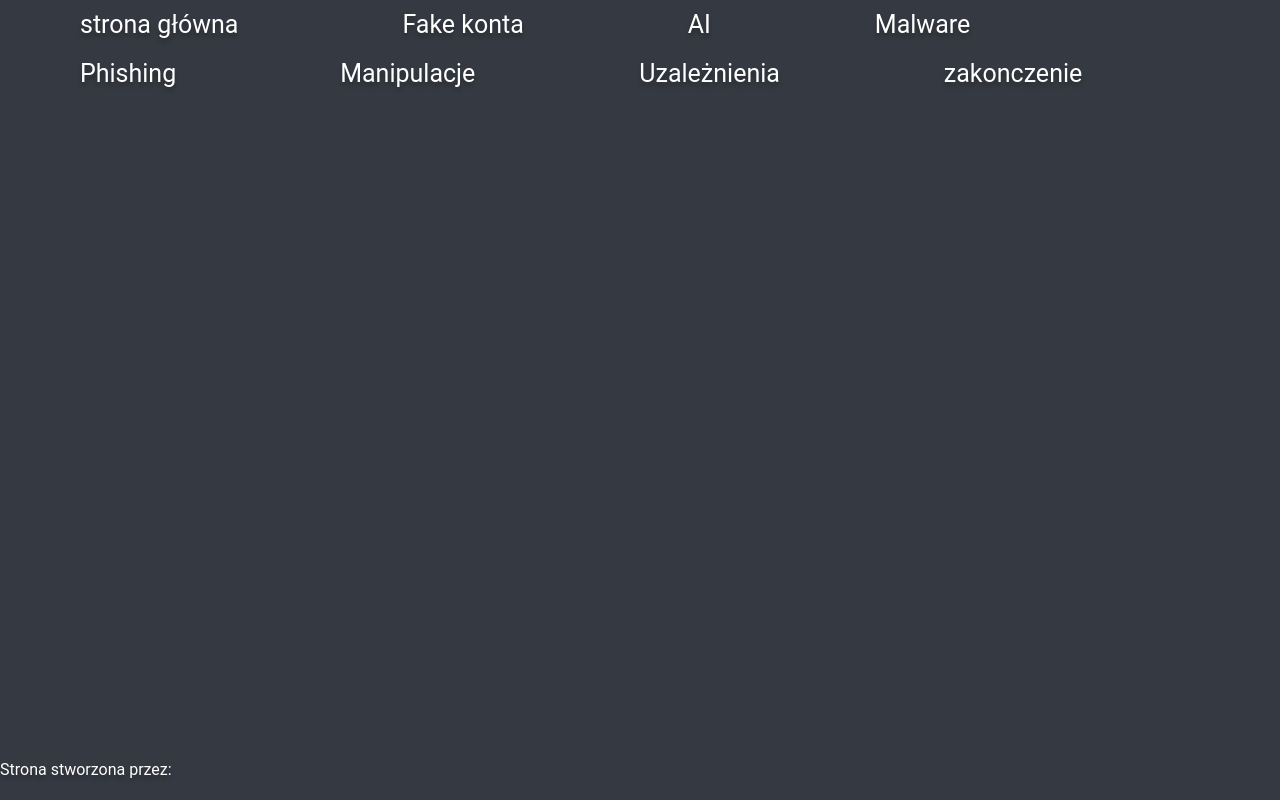
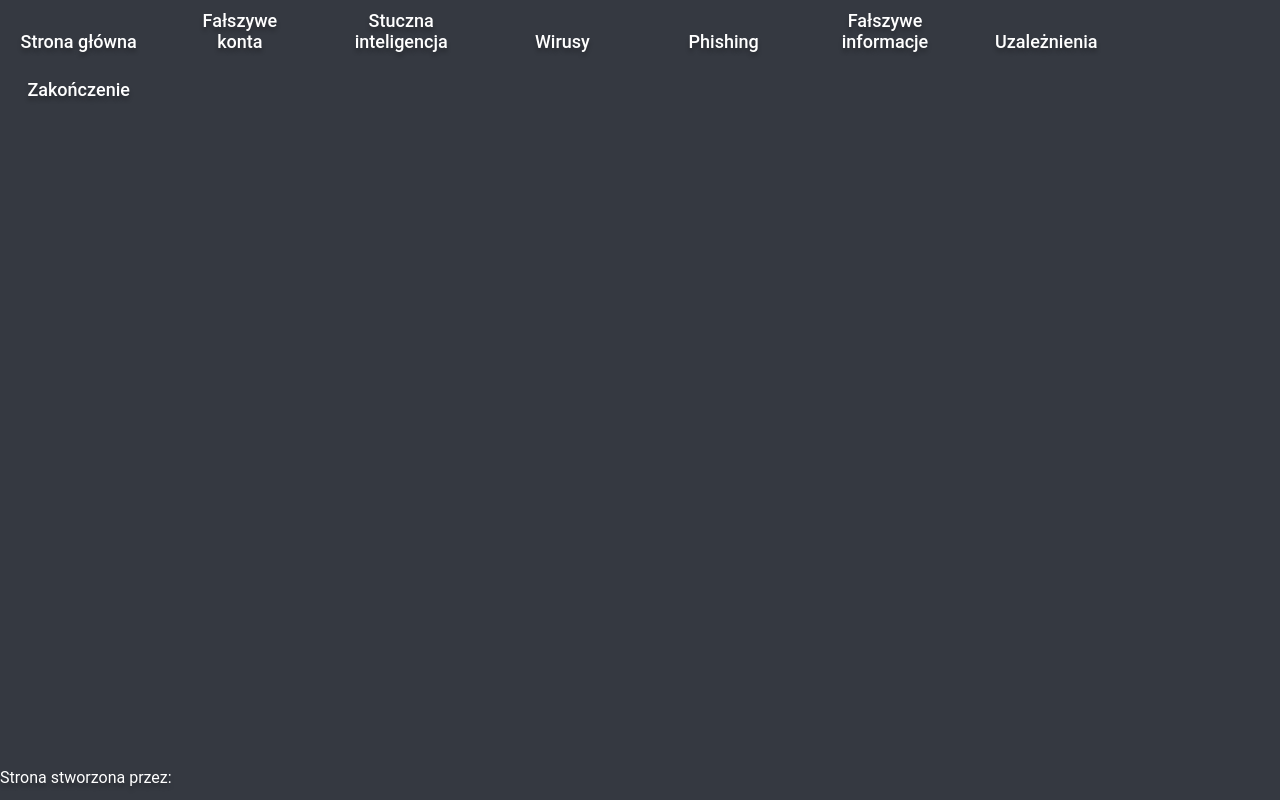
Before and after one commit to SkurczyByq1/Pulapki-w-cyfrowym-swiecie-strona, a PHP site: page / in a window 1280 px wide. Run offline with PHP 8.4, Linux system fonts and the light colour scheme.

Commit message:
update 0.0.4

```diff
--- a/src/index.html
+++ b/src/index.html
@@ -10,40 +10,40 @@
 
     <header>
         <navbar>
-            <button id="home">strona główna</button>
+            <button id="home-btn">Strona główna</button>
 
-            <button id="konta">Fake konta</button>
+            <button id="accounts-btn">Fałszywe konta</button>
 
-            <button id="ai">AI</button>
+            <button id="ai-btn">Stuczna inteligencja</button>
 
-            <button id="Malware">Malware</button>
+            <button id="viruses-btn">Wirusy</button>
 
-            <button id="Phishing">Phishing</button>
+            <button id="phishing-btn">Phishing</button>
 
-            <button id="Manipulacje">Manipulacje</button>
+            <button id="fakenews-btn">Fałszywe informacje</button>
 
-            <button id="Uzaleznienia">Uzależnienia</button>
+            <button id="addicts-btn">Uzależnienia</button>
 
-            <button id="koniec">zakonczenie</button>
+            <button id="end-btn">Zakończenie</button>
         </navbar>
     </header>
 
     <main>
-        <div id="start"></div>
+        <div id="home-page"></div>
 
-        <div id=""></div>
+        <div id="accounts-page"></div>
 
-        <div id=""></div>
+        <div id="ai-page"></div>
 
-        <div id=""></div>
+        <div id="viruses-page"></div>
 
-        <div id=""></div>
+        <div id="phishing-page"></div>
 
-        <div id=""></div>
+        <div id="fakenews-page"></div>
 
-        <div id=""></div>
+        <div id="addicts-page"></div>
 
-        <div id="koniec"></div>
+        <div id="end-page"></div>
 
     </main>
 
--- a/src/style.css
+++ b/src/style.css
@@ -3,13 +3,12 @@ body {
     background-attachment: local;
     background-repeat: no-repeat;
     background-size: cover;
-    overflow-x: hidden;
-    width: 100%;
+    width: 100vw;
     height: 100vh;
     position: relative;
 }
 
-*{
+* {
   box-sizing: border-box;
   margin: 0;
   padding: 0;
@@ -17,50 +16,53 @@ body {
   color:white;
   text-shadow: 0 4px 4px rgba(0, 0 ,0, 0.25);
 }
+
 header {
-    height: 5%;
+    height: 6vh;
+    width: 100%;
     position: relative;
     top: 0;
     left: 0;
-    width: 100%;
 }
+
 navbar button {
+    width: 12.29vw;
+    height: 6vh;
     position: relative;
     background: none;
     border: none;
     padding: 10px 20px;
     cursor: pointer;
-    font-size: 25px;
+    font-size: 1.125rem;
+    font-weight: 500;
     outline: none;
-    margin-left: 60px;
-    margin-right: 60px;
 }
-/* Styl dla paska animacji */
+
 navbar button::after {
     content: '';
     position: absolute;
     left: 50%;
     bottom: 0;
     width: 0;
-    height: 2px;
+    height: 4px;
     background: #5727A3;
     transition: width 0.3s ease, left 0.3s ease;
+    box-shadow: 0 0 30px #5727A3;
 }
 
-/* Animacja dla paska */
 navbar button:hover::after {
     width: 100%;
     left: 0;
 }
 
-main{
+main {
     position: relative;
-    height:90%;
+    height: 90vh;
     width: 100%;
 }
 
 footer {
-    height: 5%;
+    height: 4vh;
     position: relative;
     bottom: 0;
     left: 0;
```
